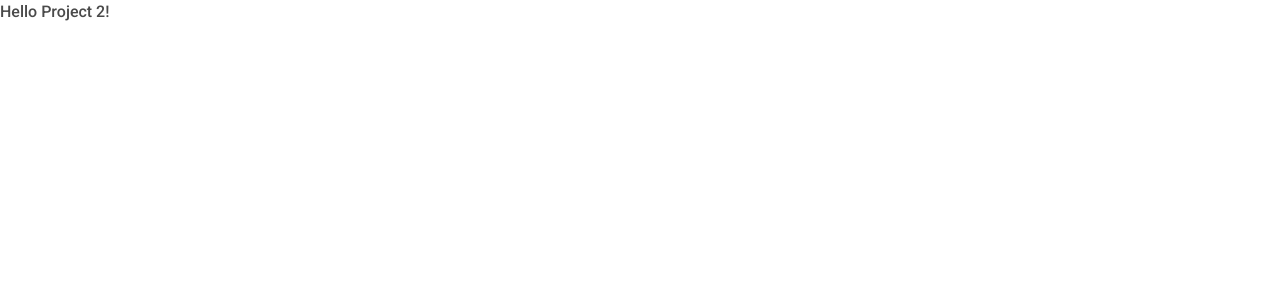
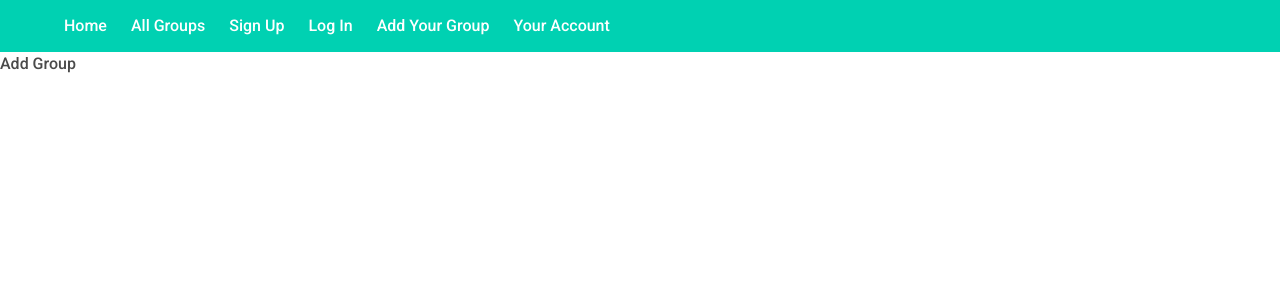
Before and after one commit to CatherineBrett/project-4-frontend, a React (Vite) app: page /add-group in a window 1280 px wide. Shown: the top 300 px of the page. Built offline with nearby package versions, Linux system fonts and the light colour scheme.

Commit message:
Adds App.tsx and Navbar with most routes/links, plus other (as yet empty) components.

```diff
--- a/src/App.tsx
+++ b/src/App.tsx
@@ -1,5 +1,26 @@
+import { BrowserRouter as Router, Routes, Route } from "react-router-dom"
+import Navbar from "./components/Navbar"
+import Home from "./components/Home"
+import GroupsList from "./components/GroupsList"
+import SignUp from "./components/SignUp"
+import LogIn from "./components/LogIn"
+import AddGroup from "./components/AddGroup"
+import ShowOneGroup from "./components/ShowOneGroup"
+
 function App() {
-  return <h1>Hello Project 2!</h1>
+  return (
+    <Router>
+      <Navbar />
+      <Routes>
+        <Route path="/" element={<Home />} />
+        <Route path="/groups" element={<GroupsList />} />
+        <Route path="/signup" element={<SignUp />} />
+        <Route path="/login" element={<LogIn />} />
+        <Route path="/add-group" element={<AddGroup />} />
+        <Route path="/groups/:groupId" element={<ShowOneGroup />} />
+      </Routes>
+    </Router>
+  )
 }
 
 export default App
--- /dev/null
+++ b/src/components/AddGroup.tsx
@@ -0,0 +1,5 @@
+function AddGroup() {
+   return <div>Add Group</div>
+}
+
+export default AddGroup
--- /dev/null
+++ b/src/components/Group.tsx
@@ -0,0 +1,5 @@
+function Group() {
+   return <div>Group</div>
+}
+
+export default Group
--- /dev/null
+++ b/src/components/GroupsList.tsx
@@ -0,0 +1,5 @@
+function GroupsList() {
+   return <div>Groups List</div>
+}
+
+export default GroupsList
--- /dev/null
+++ b/src/components/Home.tsx
@@ -0,0 +1,5 @@
+function Home() {
+   return <div>Home</div>
+}
+
+export default Home
--- /dev/null
+++ b/src/components/LogIn.tsx
@@ -0,0 +1,5 @@
+function LogIn() {
+   return <div>Log in</div>
+}
+
+export default LogIn
--- /dev/null
+++ b/src/components/Navbar.tsx
@@ -0,0 +1,38 @@
+// TO-DO: Logout button and different views depending on whether you're logged in or not
+
+import { Link } from "react-router-dom";
+
+function Navbar() {
+  return (
+    <>
+      <header>
+        <nav className="navbar is-primary">
+          <div className="container">
+            <div className="navbar-brand">
+              <Link to="/" className="navbar-item">
+                Home
+              </Link>
+              <Link to="/groups" className="navbar-item">
+                All Groups
+              </Link>
+              <Link to="/signup" className="navbar-item">
+                Sign Up
+              </Link>
+              <Link to="/login" className="navbar-item">
+                Log In
+              </Link>
+              <Link to="/add-group" className="navbar-item">
+                Add Your Group
+              </Link>
+              <Link to="/account" className="navbar-item">
+                Your Account
+              </Link>
+            </div>
+          </div>
+        </nav>
+      </header>
+    </>
+  );
+}
+
+export default Navbar
--- /dev/null
+++ b/src/components/ShowOneGroup.tsx
@@ -0,0 +1,5 @@
+function ShowOneGroup() {
+   return <div>Show one group</div>
+}
+
+export default ShowOneGroup
--- /dev/null
+++ b/src/components/SignUp.tsx
@@ -0,0 +1,5 @@
+function SignUp() {
+   return <div>Sign up</div>
+}
+
+export default SignUp
--- a/tsconfig.json
+++ b/tsconfig.json
@@ -16,6 +16,6 @@
     "noEmit": true,
     "jsx": "react-jsx"
   },
-  "include": ["src"],
+  "include": ["src", "src/components/Navbar.tsx"],
   "references": [{ "path": "./tsconfig.node.json" }]
 }
```
